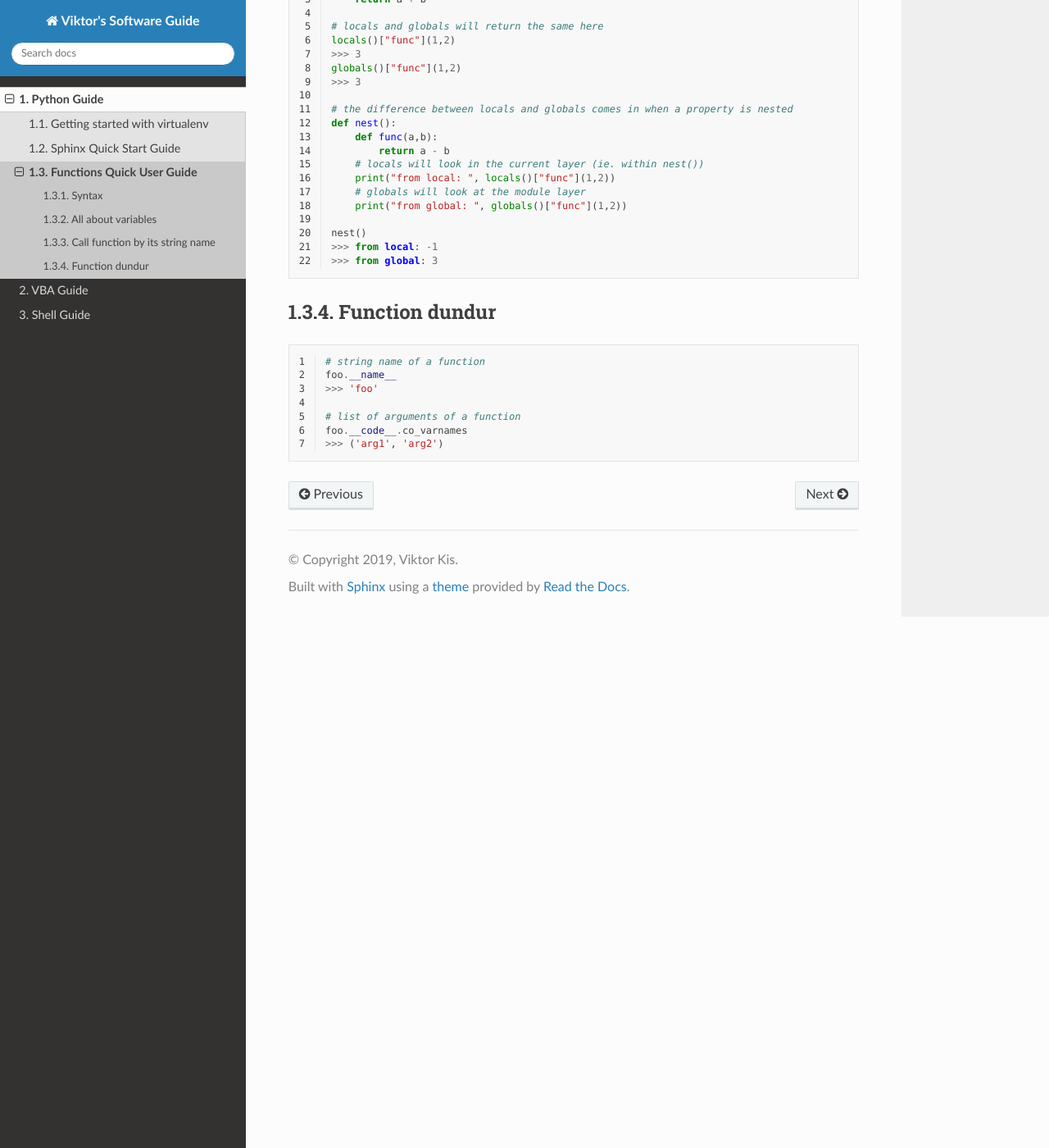
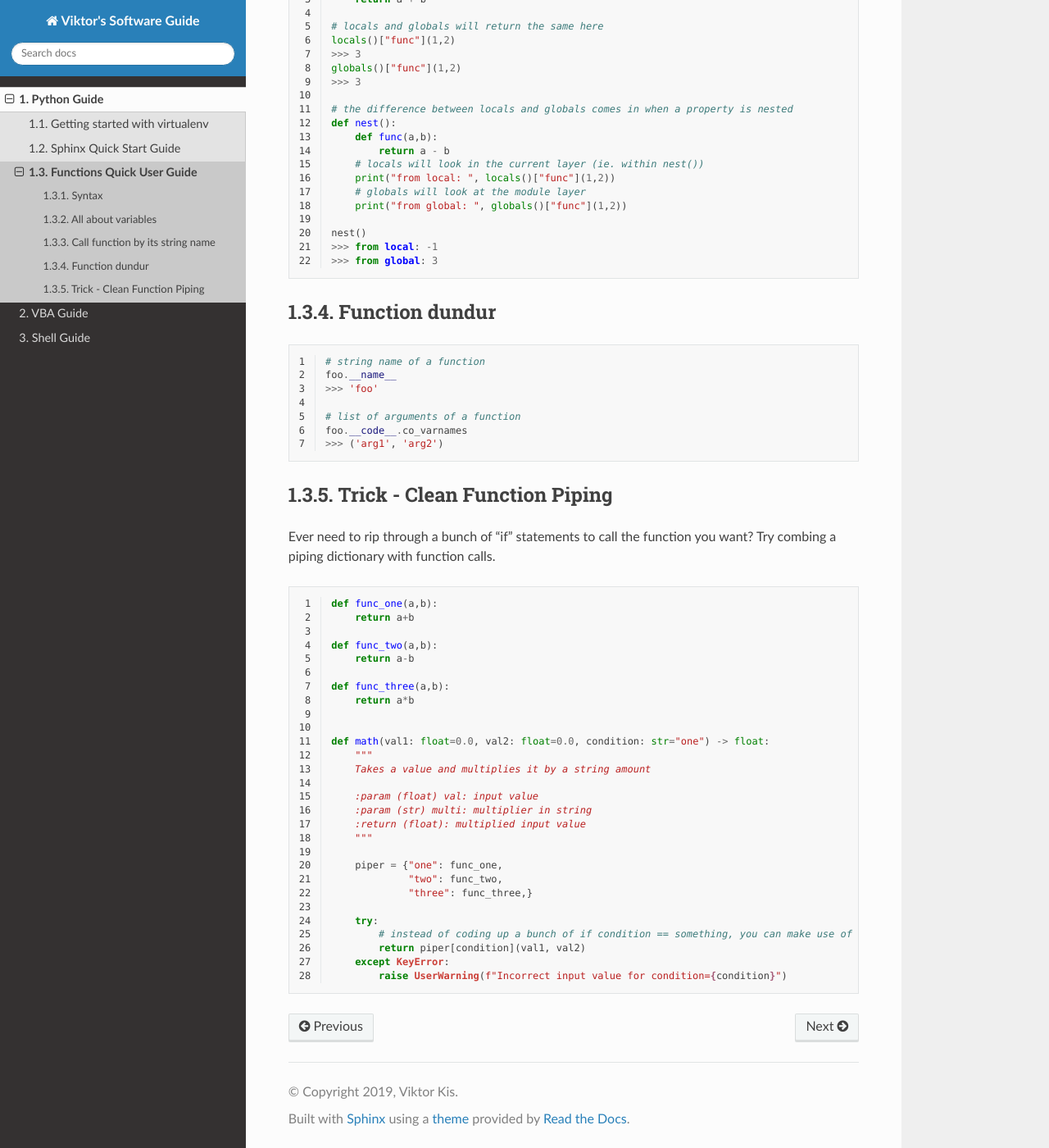
Before and after one commit to PydPiper/viks_SoftwareGuide, a Sphinx documentation site: the page built from source/python/functions.rst, in a window 1280 px wide and 1400 px high, scrolled down 1607 px. Shown: the whole window at 82% size. Built offline with Sphinx 7.4.7 and the Read the Docs theme 2.0.0, drawn with Linux system fonts in a browser that asks for light colours.

Commit message:
added piping trick to py functions

```diff
--- a/source/python/functions.rst
+++ b/source/python/functions.rst
@@ -117,3 +117,40 @@ Function dundur
     # list of arguments of a function
     foo.__code__.co_varnames
     >>> ('arg1', 'arg2')
+
+Trick - Clean Function Piping
+-----------------------------
+Ever need to rip through a bunch of "if" statements to call the function you want? Try combing a piping dictionary with
+function calls.
+
+.. code-block:: python
+    :linenos:
+
+    def func_one(a,b):
+        return a+b
+
+    def func_two(a,b):
+        return a-b
+
+    def func_three(a,b):
+        return a*b
+
+
+    def math(val1: float=0.0, val2: float=0.0, condition: str="one") -> float:
+        """
+        Takes a value and multiplies it by a string amount
+
+        :param (float) val: input value
+        :param (str) multi: multiplier in string
+        :return (float): multiplied input value
+        """
+
+        piper = {"one": func_one,
+                 "two": func_two,
+                 "three": func_three,}
+
+        try:
+            # instead of coding up a bunch of if condition == something, you can make use of a dict's keyword arguments to pipe for you
+            return piper[condition](val1, val2)
+        except KeyError:
+            raise UserWarning(f"Incorrect input value for condition={condition}")
```
